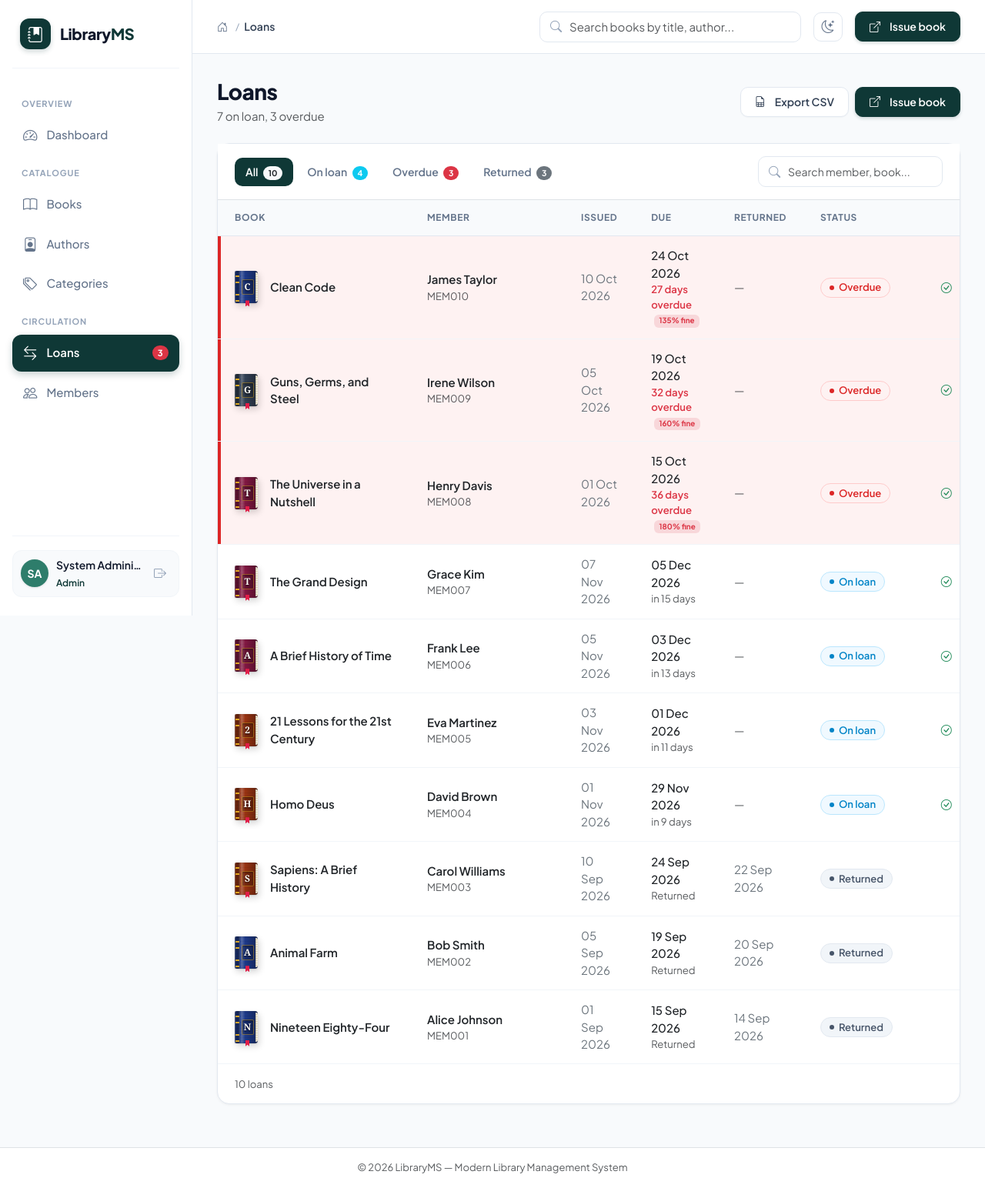
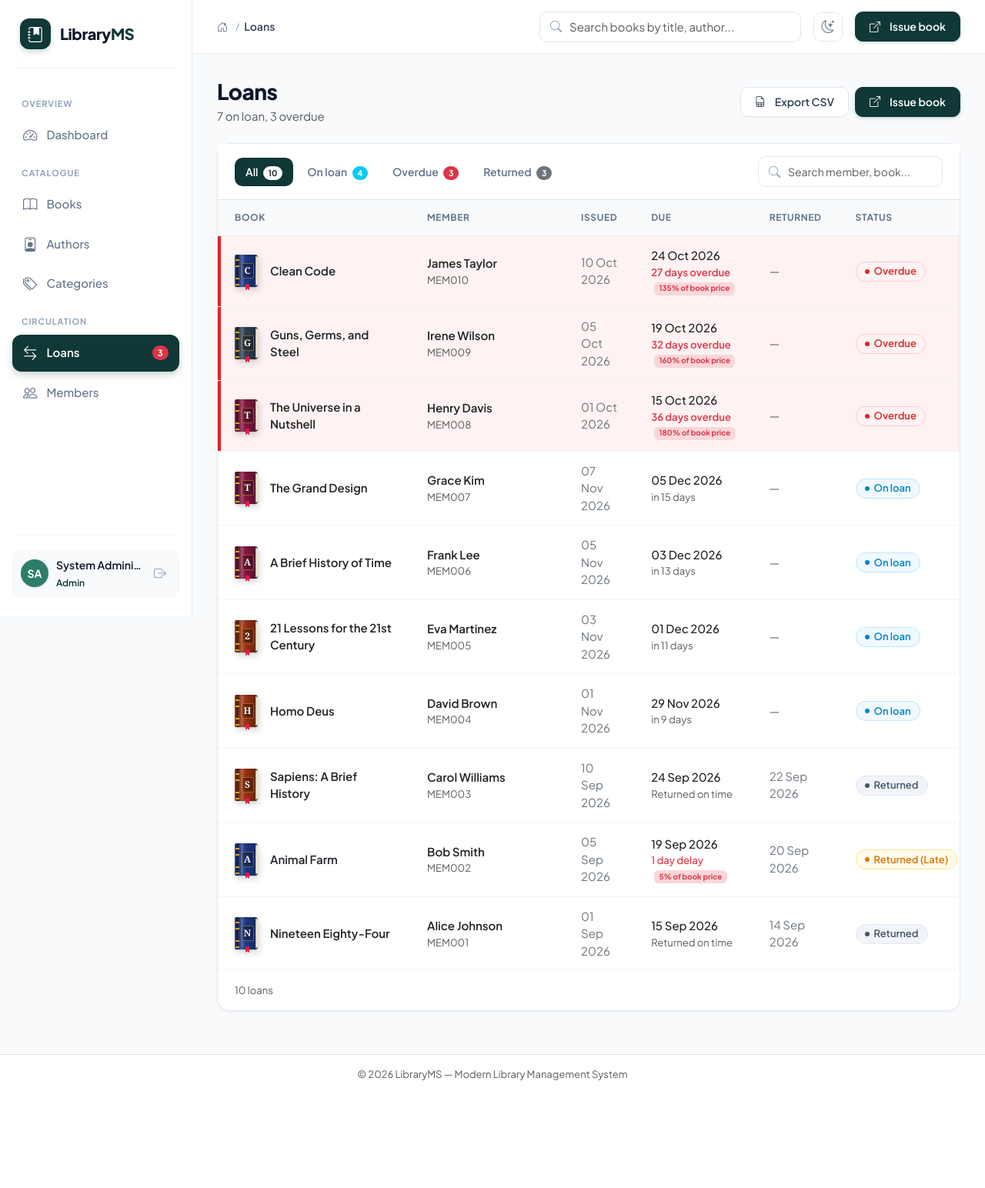
Before and after one commit to PHILTEC24/Library-system, a PHP site: page /library-system/loans/index.php in a window 1280 px wide. Shown: the whole page at 77% size. After the commit the page ends 1404 px from the top, so only its background shows below. Run offline with PHP 8.4, Linux system fonts and the light colour scheme; a user stored in the database is signed in; data comes from the database, SQL or seed files in the repository; some libraries are stand-ins or nearby versions.

Commit message:
fix(loans): refine overdue delay calculation and format fine as percentage of book price

```diff
--- a/includes/functions.php
+++ b/includes/functions.php
@@ -71,7 +71,14 @@ function format_date($date, $format = 'd M Y') {
 
 function relative_due($dueDate, $dateReturned = null) {
     if ($dateReturned) {
-        return '<span class="text-muted">Returned</span>';
+        $due = new DateTime($dueDate);
+        $returned = new DateTime($dateReturned);
+        $diffDays = (int)$due->diff($returned)->format('%r%a');
+        if ($diffDays > 0) {
+            $finePercent = $diffDays * 5;
+            return '<span class="text-danger fw-medium">' . $diffDays . ' ' . ($diffDays === 1 ? 'day' : 'days') . ' delay</span> <span class="badge bg-danger-subtle text-danger ms-1">' . $finePercent . '% of book price</span>';
+        }
+        return '<span class="text-muted">Returned on time</span>';
     }
     $today = new DateTime('today');
     $due = new DateTime($dueDate);
@@ -80,7 +87,7 @@ function relative_due($dueDate, $dateReturned = null) {
     if ($diffDays < 0) {
         $overdue = abs($diffDays);
         $finePercent = $overdue * 5;
-        return '<span class="text-danger fw-semibold">' . $overdue . ' ' . ($overdue === 1 ? 'day' : 'days') . ' overdue</span> <span class="badge bg-danger-subtle text-danger ms-1">' . $finePercent . '% fine</span>';
+        return '<span class="text-danger fw-semibold">' . $overdue . ' ' . ($overdue === 1 ? 'day' : 'days') . ' overdue</span> <span class="badge bg-danger-subtle text-danger ms-1">' . $finePercent . '% of book price</span>';
     } elseif ($diffDays === 0) {
         return '<span class="text-warning fw-semibold">Due today</span>';
     } elseif ($diffDays <= 3) {
--- a/loans/index.php
+++ b/loans/index.php
@@ -183,8 +183,9 @@ require_once __DIR__ . '/../includes/navbar.php';
 
                         // Pill style
                         if ($isReturned) {
-                            $pillClass = 'lms-pill--neutral';
-                            $statusLabel = 'Returned';
+                            $isLateReturn = (!empty($loan['date_returned']) && $loan['date_returned'] > $loan['due_date']);
+                            $pillClass = $isLateReturn ? 'lms-pill--warning' : 'lms-pill--neutral';
+                            $statusLabel = $isLateReturn ? 'Returned (Late)' : 'Returned';
                         } elseif ($isOverdue) {
                             $pillClass = 'lms-pill--danger';
                             $statusLabel = 'Overdue';
```
